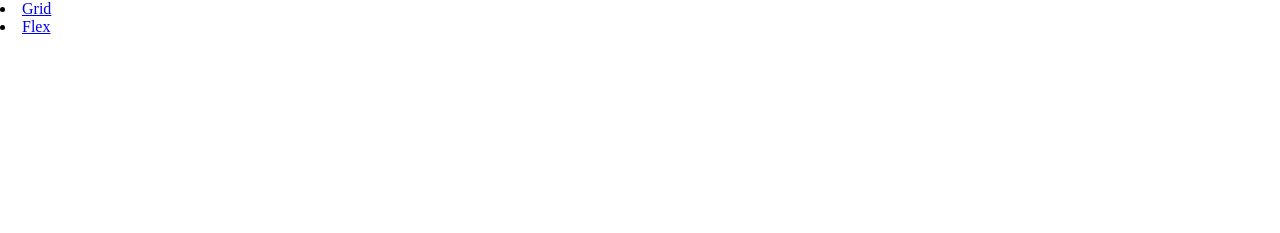
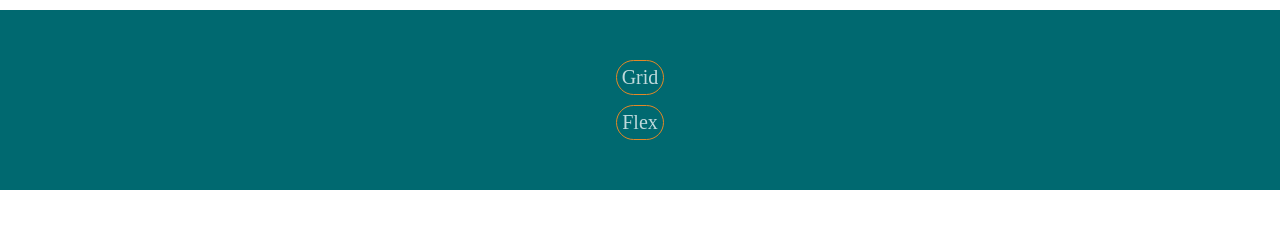
Before and after one commit to Karaagalliasis/FLEXBOX-DESIGN, a plain HTML site: page index.html in a window 1280 px wide. Shown: the top 233 px of the page. Drawn offline with Linux system fonts and the light colour scheme.

Commit message:
Add files via upload

```diff
--- a/index.css
+++ b/index.css
@@ -22,10 +22,33 @@
 
 body{
     background: white;
-    transition: background-color 300ms;
+}
+
+header {
+    display: flex;
+    background: hsl(184, 100%, 22%);
+    padding: 40px 0;
+    margin: 10px 0;
+    list-style: none;
+    justify-content: center;
+    color: #fff;
+  }
+
+  .link a {
     width: 100%;
-    margin: 0px;
-}
+  }
+
+  a {
+    display: flex;
+    flex-direction: row;
+    color: hsla(0, 0%, 100%, 0.75);
+    text-decoration: none;
+    border: 1px solid hsl(31, 77%, 52%);
+    border-radius: 20px;
+    width: 100%;
+    padding: 5px;
+    justify-content: center;
+  }
 
 .active_1{
     width: auto;
@@ -66,6 +89,26 @@ body{
    }
 }
 
+main{
+    margin-top: 120px;
+}
+
+.flex,
+.grid {
+  color: #fff;
+  margin: 10px;
+  font-size: 20px;
+  text-decoration: none;
+  transition: all 40ms ease;
+}
+
+.flex:hover,
+.grid:hover {
+  width: 100%;
+  background: (184, 100%, 22%);
+  text-decoration: none;
+  border-radius: 10px;
+}
 
 
 .cars-1{
```
